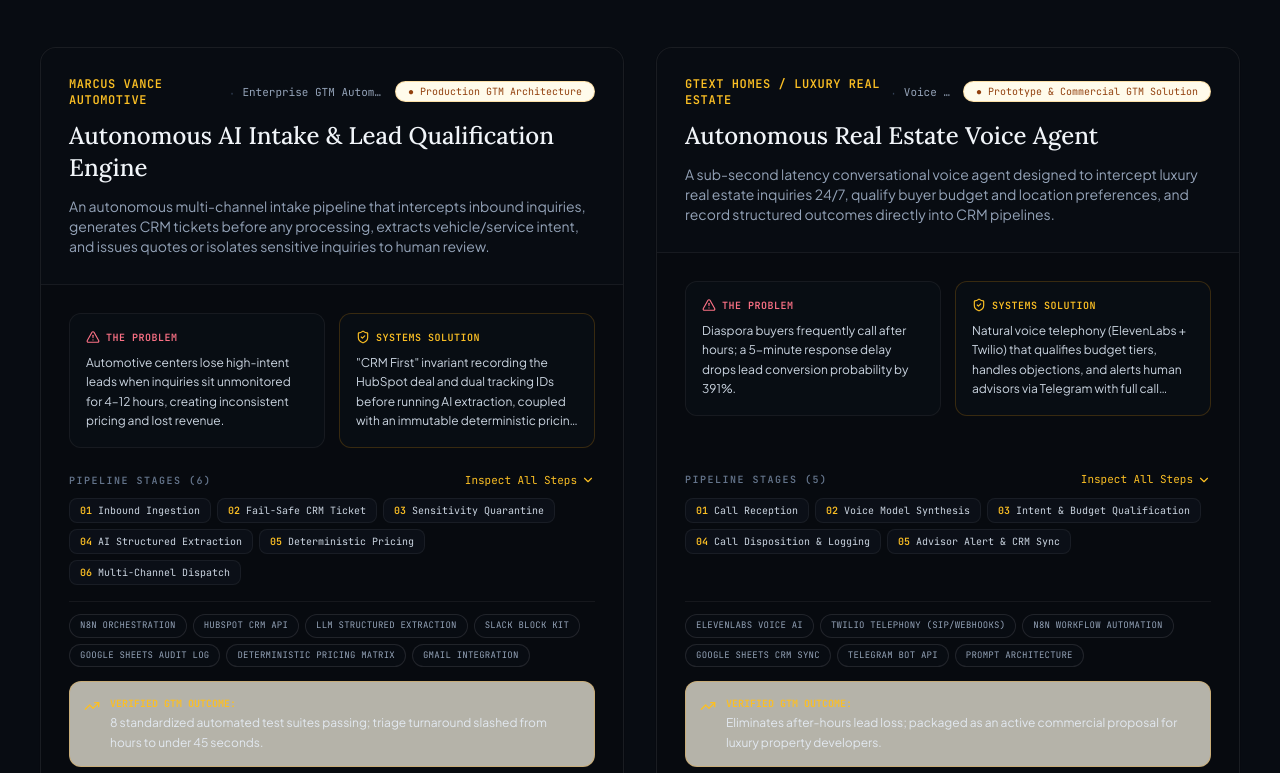
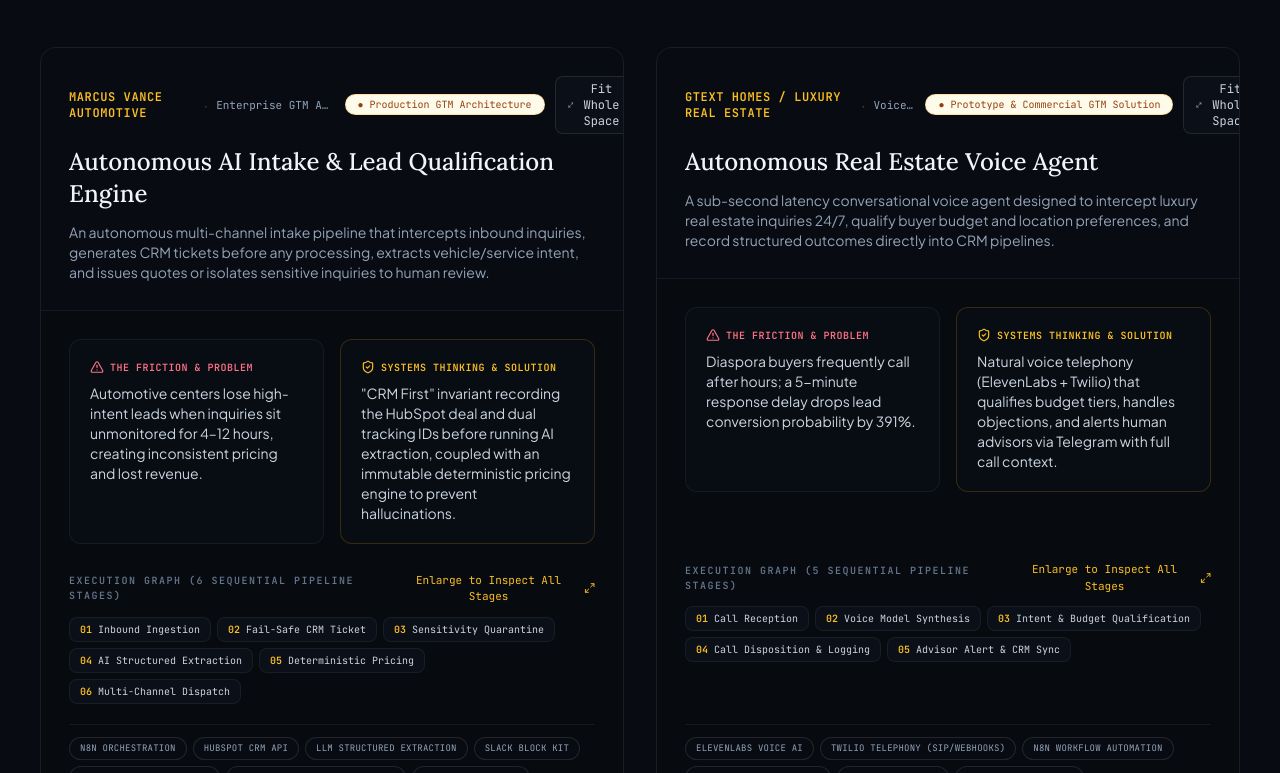
Before and after one commit to 3d-modelswithAde/adediwura-afolabi-portfolio, a React (Vite) app: page / in a window 1280 px wide. Shown: the part 6527-7300 px from the top of the page. Built offline with nearby package versions, Linux system fonts and the light colour scheme.

Commit message:
feat(projects): enlarge featured work cards to fit full space on individual click

```diff
--- a/src/components/CaseStudies.jsx
+++ b/src/components/CaseStudies.jsx
@@ -4,15 +4,16 @@ import {
   AlertTriangle,
   ShieldCheck,
   TrendingUp,
-  ChevronDown,
-  ChevronUp,
+  Maximize2,
+  Minimize2,
+  ArrowUpRight,
   Workflow,
   Sparkles
 } from 'lucide-react';
 
 export const CaseStudies = () => {
   const [activeCategory, setActiveCategory] = useState('All');
-  const [expandedProjectId, setExpandedProjectId] = useState(null);
+  const [enlargedProjectId, setEnlargedProjectId] = useState(null);
 
   const categories = ['All', 'Enterprise GTM Automation', 'Voice GTM', 'Lifecycle Operations', 'Digital Growth'];
 
@@ -27,8 +28,8 @@ export const CaseStudies = () => {
     ? projects
     : projects.filter(p => categoryMap[p.id] === activeCategory);
 
-  const toggleExpand = (id) => {
-    setExpandedProjectId(prev => prev === id ? null : id);
+  const toggleEnlarge = (id) => {
+    setEnlargedProjectId(prev => prev === id ? null : id);
   };
 
   return (
@@ -56,7 +57,13 @@ export const CaseStudies = () => {
               return (
                 <button
                   key={cat}
-                  onClick={() => setActiveCategory(cat)}
+                  onClick={() => {
+                    setActiveCategory(cat);
+                    // Reset enlargement if category changes and project is hidden
+                    if (enlargedProjectId && cat !== 'All' && categoryMap[enlargedProjectId] !== cat) {
+                      setEnlargedProjectId(null);
+                    }
+                  }}
                   className={`text-[11px] tracking-[1px] uppercase px-4 py-2 rounded-full border transition-all duration-200 cursor-pointer ${
                     isCatActive
                       ? 'bg-slate-900 text-white dark:bg-white dark:text-dark-950 font-semibold border-slate-900 dark:border-white shadow-sm'
@@ -70,17 +77,24 @@ export const CaseStudies = () => {
           </div>
         </div>
 
-        {/* 2-Column Responsive Project Grid (Maximizing Left & Right Screen Space) */}
+        {/* Responsive Project Grid with Individual Click-to-Enlarge Full Space */}
         <div className="grid grid-cols-1 lg:grid-cols-2 gap-6 lg:gap-8">
           {filteredProjects.map((project) => {
-            const isExpanded = expandedProjectId === project.id;
+            const isEnlarged = enlargedProjectId === project.id;
             return (
               <article
                 key={project.id}
-                className="group rounded-2xl bg-white dark:bg-dark-950 border border-slate-200/90 dark:border-white/[0.08] shadow-sm hover:shadow-xl hover:border-gold-500/40 dark:hover:border-gold-400/30 transition-all duration-300 flex flex-col overflow-hidden"
+                className={`group rounded-2xl bg-white dark:bg-dark-950 border transition-all duration-300 flex flex-col overflow-hidden ${
+                  isEnlarged
+                    ? 'lg:col-span-2 border-gold-500/60 dark:border-gold-400/50 shadow-2xl ring-1 ring-gold-500/30'
+                    : 'border-slate-200/90 dark:border-white/[0.08] shadow-sm hover:shadow-xl hover:border-gold-500/40 dark:hover:border-gold-400/30'
+                }`}
               >
-                {/* Card Top Header */}
-                <div className="p-6 sm:p-7 pb-5 border-b border-slate-100 dark:border-white/[0.06] bg-slate-50/50 dark:bg-dark-900/40 flex flex-col gap-3">
+                {/* Card Top Header (Clickable to Enlarge / Minimize) */}
+                <div
+                  onClick={() => toggleEnlarge(project.id)}
+                  className="p-6 sm:p-7 pb-5 border-b border-slate-100 dark:border-white/[0.06] bg-slate-50/50 dark:bg-dark-900/40 flex flex-col gap-3 cursor-pointer select-none"
+                >
                   <div className="flex items-center justify-between gap-3">
                     <div className="flex items-center gap-2">
                       <span className="text-xs font-mono text-gold-600 dark:text-gold-400 uppercase tracking-wider font-semibold">
@@ -91,12 +105,43 @@ export const CaseStudies = () => {
                         {categoryMap[project.id]}
                       </span>
                     </div>
+
+                    <div className="flex items-center gap-2.5">
                       <span className="px-3 py-0.5 rounded-full text-[10px] font-mono border bg-amber-50 dark:bg-gold-950/40 text-amber-800 dark:text-gold-300 border-amber-300/60 dark:border-gold-500/30 flex-shrink-0">
                         ● {project.badge}
                       </span>
+
+                      {/* Enlarge / Minimize Toggle Button */}
+                      <button
+                        type="button"
+                        onClick={(e) => {
+                          e.stopPropagation();
+                          toggleEnlarge(project.id);
+                        }}
+                        className={`inline-flex items-center gap-1.5 px-3 py-1 rounded-lg text-xs font-mono transition-all border cursor-pointer ${
+                          isEnlarged
+                            ? 'bg-gold-500 text-slate-950 font-semibold border-gold-500 shadow-sm'
+                            : 'bg-white dark:bg-dark-900 text-slate-700 dark:text-slate-300 border-slate-200 dark:border-white/10 hover:border-gold-500/50 hover:text-gold-600 dark:hover:text-gold-400'
+                        }`}
+                      >
+                        {isEnlarged ? (
+                          <>
+                            <Minimize2 className="w-3.5 h-3.5" />
+                            <span>Minimize View</span>
+                          </>
+                        ) : (
+                          <>
+                            <Maximize2 className="w-3.5 h-3.5" />
+                            <span>Fit Whole Space</span>
+                          </>
+                        )}
+                      </button>
+                    </div>
                   </div>
 
-                  <h3 className="font-editorial text-xl sm:text-2xl text-slate-900 dark:text-slate-100 font-medium leading-snug">
+                  <h3 className={`font-editorial text-slate-900 dark:text-slate-100 font-medium leading-snug ${
+                    isEnlarged ? 'text-2xl sm:text-3xl' : 'text-xl sm:text-2xl'
+                  }`}>
                     {project.title}
                   </h3>
 
@@ -106,26 +151,30 @@ export const CaseStudies = () => {
                 </div>
 
                 {/* Problem vs Systems Thinking (Side-by-Side to Maximize Horizontal Space) */}
-                <div className="p-6 sm:p-7 space-y-4 flex-1 flex flex-col justify-between">
-                  <div className="grid grid-cols-1 sm:grid-cols-2 gap-3.5">
+                <div className="p-6 sm:p-7 space-y-5 flex-1 flex flex-col justify-between">
+                  <div className="grid grid-cols-1 sm:grid-cols-2 gap-4">
                     {/* The Friction */}
-                    <div className="p-4 rounded-xl bg-slate-50/80 dark:bg-dark-900/60 border border-slate-200/80 dark:border-white/[0.06]">
+                    <div className={`p-4 sm:p-5 rounded-xl bg-slate-50/80 dark:bg-dark-900/60 border border-slate-200/80 dark:border-white/[0.06] ${
+                      isEnlarged ? 'shadow-inner' : ''
+                    }`}>
                       <div className="flex items-center gap-1.5 text-[10px] font-mono uppercase tracking-wider text-rose-500 dark:text-rose-400 mb-2 font-semibold">
                         <AlertTriangle className="w-3.5 h-3.5" />
-                        <span>The Problem</span>
+                        <span>The Friction & Problem</span>
                       </div>
-                      <p className="text-xs text-slate-700 dark:text-slate-300 leading-relaxed line-clamp-4 font-sans">
+                      <p className="text-xs sm:text-sm text-slate-700 dark:text-slate-300 leading-relaxed font-sans">
                         {project.problem}
                       </p>
                     </div>
 
                     {/* Systems Thinking */}
-                    <div className="p-4 rounded-xl bg-slate-50/80 dark:bg-dark-900/60 border border-gold-500/20 dark:border-gold-500/20">
+                    <div className={`p-4 sm:p-5 rounded-xl bg-slate-50/80 dark:bg-dark-900/60 border border-gold-500/20 dark:border-gold-500/20 ${
+                      isEnlarged ? 'shadow-inner' : ''
+                    }`}>
                       <div className="flex items-center gap-1.5 text-[10px] font-mono uppercase tracking-wider text-gold-600 dark:text-gold-400 mb-2 font-semibold">
                         <ShieldCheck className="w-3.5 h-3.5" />
-                        <span>Systems Solution</span>
+                        <span>Systems Thinking & Solution</span>
                       </div>
-                      <p className="text-xs text-slate-700 dark:text-slate-300 leading-relaxed line-clamp-4 font-sans">
+                      <p className="text-xs sm:text-sm text-slate-700 dark:text-slate-300 leading-relaxed font-sans">
                         {project.thinking}
                       </p>
                     </div>
@@ -133,30 +182,54 @@ export const CaseStudies = () => {
 
                   {/* Sequential Architecture Pipeline Stages */}
                   <div className="pt-2">
-                    <div className="flex items-center justify-between mb-2.5">
+                    <div className="flex items-center justify-between mb-3">
                       <span className="text-[10px] font-mono uppercase tracking-[1.5px] text-slate-400 dark:text-slate-500 font-semibold">
-                        Pipeline Stages ({project.architecture.length})
+                        Execution Graph ({project.architecture.length} Sequential Pipeline Stages)
                       </span>
+                      {!isEnlarged && (
                         <button
-                        onClick={() => toggleExpand(project.id)}
+                          type="button"
+                          onClick={() => toggleEnlarge(project.id)}
                           className="text-[11px] font-mono text-gold-600 dark:text-gold-400 hover:underline inline-flex items-center gap-1 cursor-pointer"
                         >
-                        {isExpanded ? (
-                          <>
-                            <span>Hide Details</span>
-                            <ChevronUp className="w-3.5 h-3.5" />
-                          </>
-                        ) : (
-                          <>
-                            <span>Inspect All Steps</span>
-                            <ChevronDown className="w-3.5 h-3.5" />
-                          </>
+                          <span>Enlarge to Inspect All Stages</span>
+                          <Maximize2 className="w-3 h-3" />
+                        </button>
                       )}
-                      </button>
                     </div>
 
-                    {/* Collapsed Step Badges */}
-                    {!isExpanded && (
+                    {/* When Enlarged: Render Full Multi-Column Sequential Stage Cards */}
+                    {isEnlarged ? (
+                      <div className="grid grid-cols-1 md:grid-cols-2 lg:grid-cols-3 gap-3.5 mt-2">
+                        {project.architecture.map((step) => (
+                          <div
+                            key={step.step}
+                            className="p-4 rounded-xl bg-slate-50/90 dark:bg-dark-900/90 border border-slate-200/80 dark:border-white/[0.08] flex flex-col justify-between"
+                          >
+                            <div>
+                              <div className="flex items-center justify-between mb-2">
+                                <span className="text-xs font-mono text-gold-600 dark:text-gold-400 font-bold">
+                                  STEP {step.step}
+                                </span>
+                                <span className="text-[10px] font-mono text-slate-500 dark:text-slate-400 px-2 py-0.5 rounded bg-white dark:bg-dark-950 border border-slate-200 dark:border-white/10">
+                                  {step.actor}
+                                </span>
+                              </div>
+                              <h4 className="text-sm font-semibold text-slate-900 dark:text-slate-100 mb-1.5">
+                                {step.title}
+                              </h4>
+                              <p className="text-xs text-slate-600 dark:text-slate-300 leading-relaxed mb-3 font-sans">
+                                {step.desc}
+                              </p>
+                            </div>
+                            <div className="text-[11px] font-mono text-slate-500 dark:text-slate-400 pt-2 border-t border-slate-200/80 dark:border-white/[0.06]">
+                              → {step.details}
+                            </div>
+                          </div>
+                        ))}
+                      </div>
+                    ) : (
+                      /* When Compact: Step Pills */
                       <div className="flex flex-wrap gap-1.5">
                         {project.architecture.map((step) => (
                           <div
@@ -165,33 +238,6 @@ export const CaseStudies = () => {
                           >
                             <span className="text-gold-600 dark:text-gold-400 font-semibold">{step.step}</span>
                             <span>{step.title}</span>
-                          </div>
-                        ))}
-                      </div>
-                    )}
-
-                    {/* Expanded Step Details */}
-                    {isExpanded && (
-                      <div className="space-y-2 mt-3 pt-3 border-t border-slate-100 dark:border-white/[0.06]">
-                        {project.architecture.map((step) => (
-                          <div
-                            key={step.step}
-                            className="p-3 rounded-xl bg-slate-50 dark:bg-dark-900/90 border border-slate-200/80 dark:border-white/[0.06]"
-                          >
-                            <div className="flex items-center justify-between mb-1">
-                              <span className="text-[11px] font-mono text-gold-600 dark:text-gold-400 font-semibold">
-                                STEP {step.step} · {step.title}
-                              </span>
-                              <span className="text-[10px] font-mono text-slate-500 dark:text-slate-400 px-1.5 py-0.5 rounded bg-white dark:bg-dark-950 border border-slate-200 dark:border-white/10">
-                                {step.actor}
-                              </span>
-                            </div>
-                            <p className="text-xs text-slate-600 dark:text-slate-300 leading-relaxed mb-1 font-sans">
-                              {step.desc}
-                            </p>
-                            <p className="text-[10px] font-mono text-slate-500 dark:text-slate-400">
-                              → {step.details}
-                            </p>
                           </div>
                         ))}
                       </div>
@@ -212,17 +258,42 @@ export const CaseStudies = () => {
                     </div>
 
                     {/* Verified Outcome Callout Box */}
-                    <div className="p-3.5 rounded-xl bg-amber-50/70 dark:bg-gold-950/20 border border-amber-200/80 dark:border-gold-500/30 flex items-start gap-2.5">
+                    <div className="p-4 rounded-xl bg-amber-50/70 dark:bg-gold-950/20 border border-amber-200/80 dark:border-gold-500/30 flex items-start gap-3">
                       <TrendingUp className="w-4 h-4 text-amber-600 dark:text-gold-400 shrink-0 mt-0.5" />
-                      <div>
+                      <div className="flex-1">
                         <span className="text-[10px] font-mono uppercase text-amber-800 dark:text-gold-400 block font-semibold mb-0.5">
-                          Verified GTM Outcome:
+                          Verified Commercial Outcome:
                         </span>
-                        <p className="text-xs text-slate-800 dark:text-slate-200 font-sans leading-relaxed">
+                        <p className="text-xs sm:text-sm text-slate-800 dark:text-slate-200 font-sans leading-relaxed">
                           {project.outcome}
                         </p>
                       </div>
                     </div>
+
+                    {/* Bottom Action Strip for Enlarged View */}
+                    {isEnlarged && (
+                      <div className="mt-4 pt-4 border-t border-slate-100 dark:border-white/[0.06] flex items-center justify-between">
+                        <span className="text-[11px] font-mono text-slate-400 dark:text-slate-500">
+                          Viewing full-width architectural blueprint
+                        </span>
+                        <div className="flex items-center gap-3">
+                          <button
+                            type="button"
+                            onClick={() => toggleEnlarge(project.id)}
+                            className="text-xs font-mono text-slate-600 dark:text-slate-400 hover:text-slate-900 dark:hover:text-white px-3 py-1.5 rounded-lg border border-slate-200 dark:border-white/10 cursor-pointer"
+                          >
+                            Minimize to Grid
+                          </button>
+                          <a
+                            href="#contact"
+                            className="inline-flex items-center gap-1.5 text-xs font-mono text-slate-950 font-semibold bg-gold-400 hover:bg-gold-300 px-3.5 py-1.5 rounded-lg shadow-sm"
+                          >
+                            <span>Get in Touch</span>
+                            <ArrowUpRight className="w-3.5 h-3.5" />
+                          </a>
+                        </div>
+                      </div>
+                    )}
                   </div>
                 </div>
               </article>
```
Lines whose indentation alone changed are shown as unchanged.
